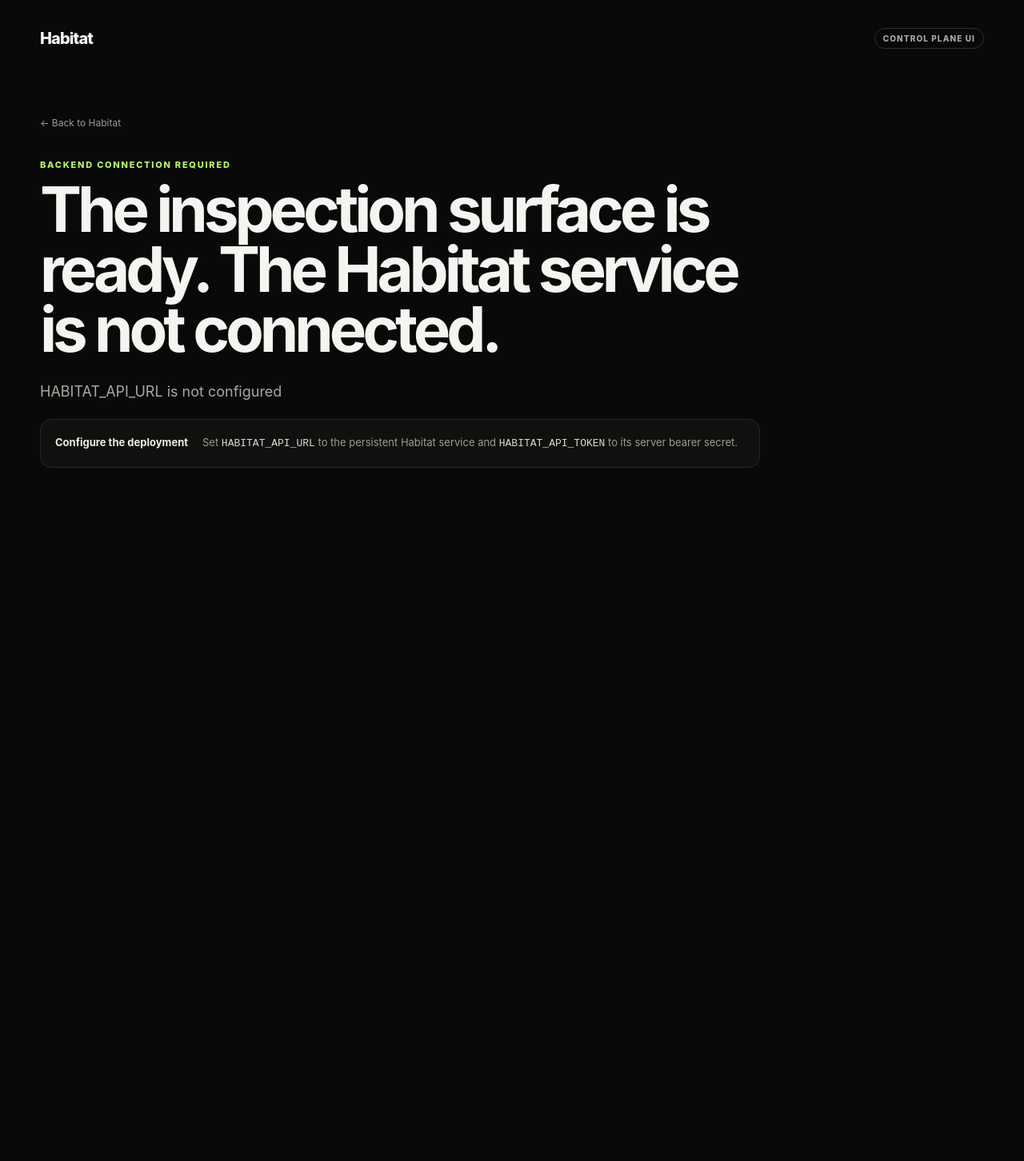
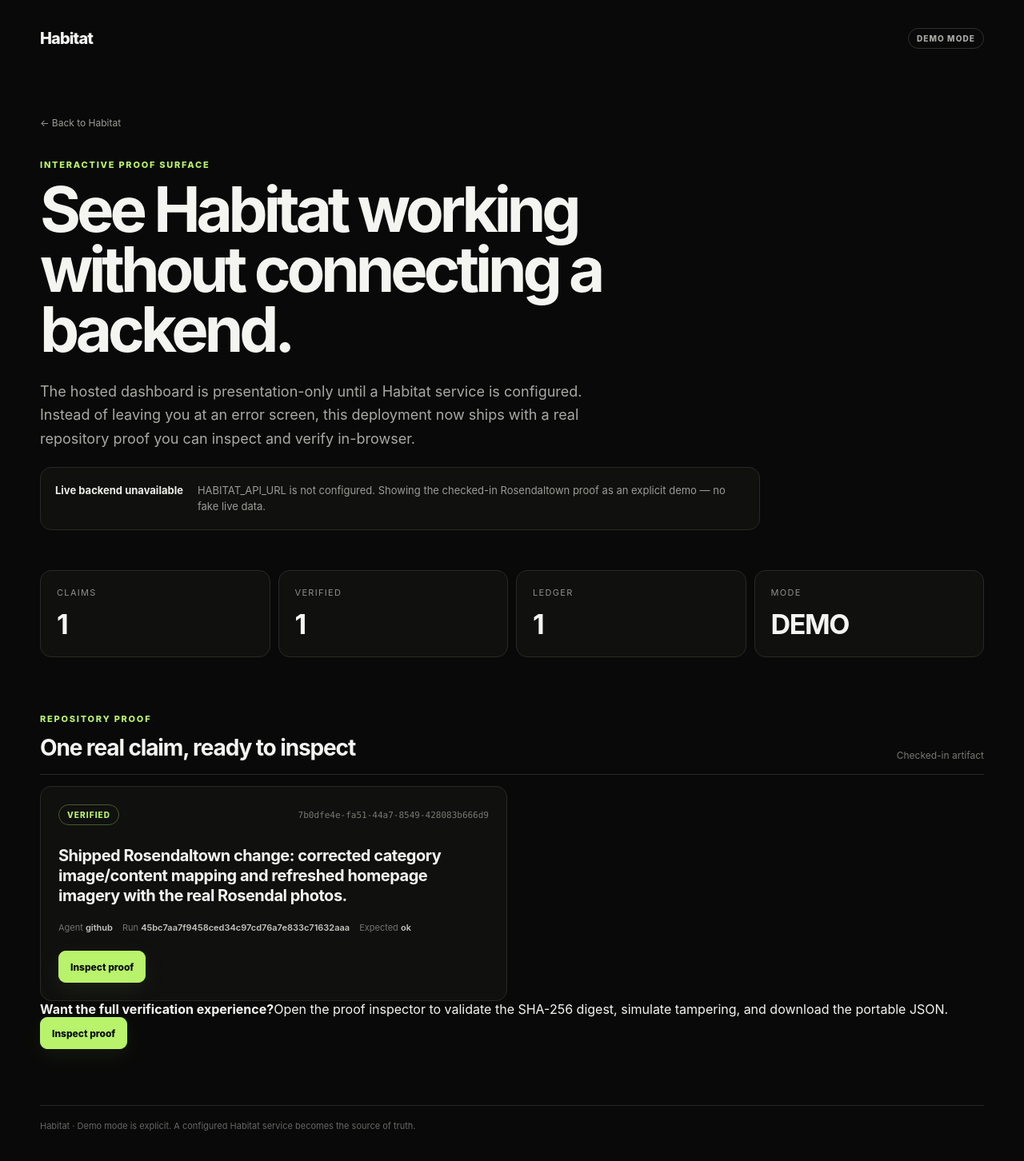
Before and after one commit to buttercode101/Habitat, a Next.js app in the folder web/: page /dashboard in a window 1280 px wide. Shown: the top 1452 px of the page at 80% size. Before the commit the page ends 800 px from the top, so only its background shows below. Built offline with nearby package versions, Linux system fonts and the light colour scheme.

Commit message:
Make Habitat proof experience usable without backend

```diff
--- a/web/app/dashboard/page.tsx
+++ b/web/app/dashboard/page.tsx
@@ -11,25 +11,54 @@
   return error instanceof Error ? error.message : "Unable to reach the Habitat backend";
 }
 
+const DEMO_CLAIM: Claim = {
+  id: "7b0dfe4e-fa51-44a7-8549-428083b666d9",
+  agent_id: "github",
+  run_id: "45bc7aa7f9458ced34c97cd76a7e833c71632aaa",
+  statement: "Shipped Rosendaltown change: corrected category image/content mapping and refreshed homepage imagery with the real Rosendal photos.",
+  expected_status: "ok",
+  status: "verified",
+};
+
 export default async function DashboardPage() {
   try {
     const [status, claims] = await Promise.all([getStatus(), getClaims()]);
     const attention = claims.filter((claim) => claim.status !== "verified").length;
-    return <Dashboard status={status} claims={claims} attention={attention} />;
+    return <Dashboard status={status} claims={claims} attention={attention} live />;
   } catch (error) {
-    return (
-      <main className="shell">
-        <header className="topbar"><Link className="brand" href="/">Habitat</Link><span className="pill">CONTROL PLANE UI</span></header>
-        <section className="hero compact"><Link className="back" href="/">← Back to Habitat</Link><p className="eyebrow">Backend connection required</p><h1>The inspection surface is ready. The Habitat service is not connected.</h1><p className="lede">{errorMessage(error)}</p><div className="notice"><strong>Configure the deployment</strong><span>Set <code>HABITAT_API_URL</code> to the persistent Habitat service and <code>HABITAT_API_TOKEN</code> to its server bearer secret.</span></div></section>
-      </main>
-    );
+    return <DemoDashboard error={errorMessage(error)} />;
   }
 }
 
-function Dashboard({ status, claims, attention }: { status: Awaited<ReturnType<typeof getStatus>>; claims: Claim[]; attention: number }) {
+function DemoDashboard({ error }: { error: string }) {
   return (
     <main className="shell">
-      <header className="topbar"><Link className="brand" href="/">Habitat</Link><span className="pill">ACCOUNTABILITY SURFACE</span></header>
+      <header className="topbar"><Link className="brand" href="/">Habitat</Link><span className="pill">DEMO MODE</span></header>
+      <section className="hero compact">
+        <Link className="back" href="/">← Back to Habitat</Link>
+        <p className="eyebrow">Interactive proof surface</p>
+        <h1>See Habitat working without connecting a backend.</h1>
+        <p className="lede">The hosted dashboard is presentation-only until a Habitat service is configured. Instead of leaving you at an error screen, this deployment now ships with a real repository proof you can inspect and verify in-browser.</p>
+        <div className="notice"><strong>Live backend unavailable</strong><span>{error}. Showing the checked-in Rosendaltown proof as an explicit demo — no fake live data.</span></div>
+      </section>
+      <section className="metrics" aria-label="Demo proof status">
+        <Metric label="Claims" value={1} />
+        <Metric label="Verified" value={1} />
+        <Metric label="Ledger" value={1} />
+        <Metric label="Mode" value="DEMO" />
+      </section>
+      <section className="section-head"><div><p className="eyebrow">Repository proof</p><h2>One real claim, ready to inspect</h2></div><span className="muted">Checked-in artifact</span></section>
+      <div className="claims"><ClaimCard claim={DEMO_CLAIM} demo /></div>
+      <div className="demo-bridge"><div><strong>Want the full verification experience?</strong><span>Open the proof inspector to validate the SHA-256 digest, simulate tampering, and download the portable JSON.</span></div><Link className="button primary" href="/proof-demo">Inspect proof</Link></div>
+      <footer><Link href="/">Habitat</Link> · Demo mode is explicit. A configured Habitat service becomes the source of truth.</footer>
+    </main>
+  );
+}
+
+function Dashboard({ status, claims, attention, live }: { status: Awaited<ReturnType<typeof getStatus>>; claims: Claim[]; attention: number; live: boolean }) {
+  return (
+    <main className="shell">
+      <header className="topbar"><Link className="brand" href="/">Habitat</Link><span className="pill">{live ? "LIVE ACCOUNTABILITY SURFACE" : "ACCOUNTABILITY SURFACE"}</span></header>
       <section className="hero compact"><Link className="back" href="/">← Habitat home</Link><p className="eyebrow">{status.name}</p><h1>Inspect what your agents actually did.</h1><p className="lede">A live inspection surface over Habitat's persistent ledger, policy checks, claims and portable proofs.</p><div className="flow"><span>Agent</span><i>→</i><span>Event</span><i>→</i><span>Ledger</span><i>→</i><span>Verify</span><i>→</i><span>Proof</span></div></section>
       <section className="metrics" aria-label="Habitat status"><Metric label="Jobs" value={status.jobs} /><Metric label="Agents" value={status.agents} /><Metric label="Active signals" value={status.active_signals} /><Metric label="Needs attention" value={attention} /></section>
       <section className="section-head"><div><p className="eyebrow">Claims</p><h2>Evidence worth inspecting</h2></div><span className="muted">Live from Habitat</span></section>
@@ -39,11 +68,11 @@
   );
 }
 
-function Metric({ label, value }: { label: string; value: number }) {
+function Metric({ label, value }: { label: string; value: number | string }) {
   return <div className="metric"><span>{label}</span><strong>{value}</strong></div>;
 }
 
-function ClaimCard({ claim }: { claim: Claim }) {
+function ClaimCard({ claim, demo = false }: { claim: Claim; demo?: boolean }) {
   const verified = claim.status === "verified";
-  return <article className="claim-card"><div className="claim-top"><span className={`status ${verified ? "ok" : "attention"}`}>{claim.status || "unknown"}</span><span className="mono">{claim.id}</span></div><h3>{claim.statement || "Claim without a statement"}</h3><div className="meta"><span>Agent <b>{claim.agent_id || "—"}</b></span><span>Run <b>{claim.run_id || "—"}</b></span><span>Expected <b>{claim.expected_status || "—"}</b></span></div><div className="actions"><Link className="button primary" href={`/claims/${encodeURIComponent(claim.id)}`}>Inspect claim</Link><a className="button" href={`/api/claims/${encodeURIComponent(claim.id)}/verify`}>Verify now</a></div></article>;
+  return <article className="claim-card"><div className="claim-top"><span className={`status ${verified ? "ok" : "attention"}`}>{claim.status || "unknown"}</span><span className="mono">{claim.id}</span></div><h3>{claim.statement || "Claim without a statement"}</h3><div className="meta"><span>Agent <b>{claim.agent_id || "—"}</b></span><span>Run <b>{claim.run_id || "—"}</b></span><span>Expected <b>{claim.expected_status || "—"}</b></span></div><div className="actions">{demo ? <Link className="button primary" href="/proof-demo">Inspect proof</Link> : <><Link className="button primary" href={`/claims/${encodeURIComponent(claim.id)}`}>Inspect claim</Link><a className="button" href={`/api/claims/${encodeURIComponent(claim.id)}/verify`}>Verify now</a></>}</div></article>;
 }
```
